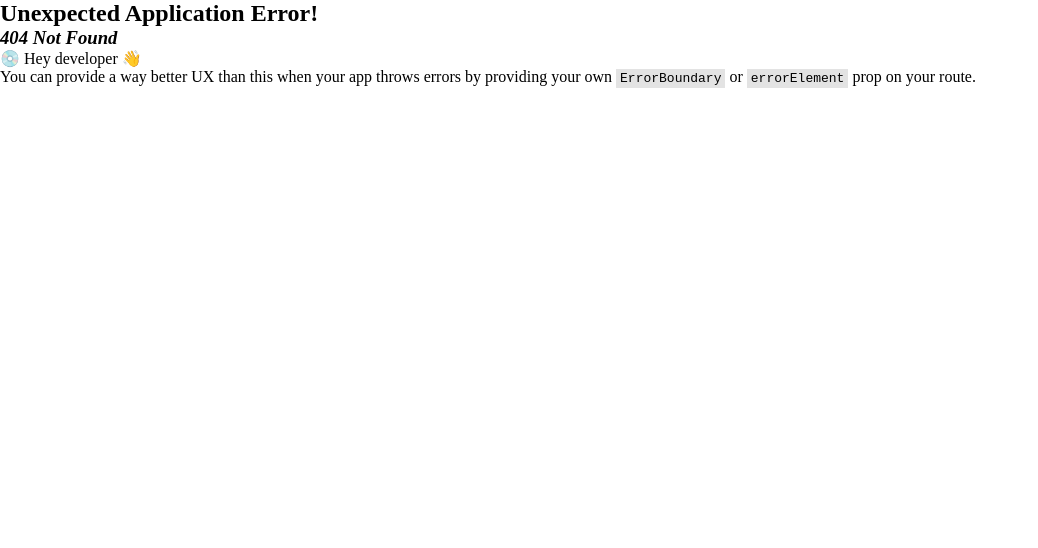
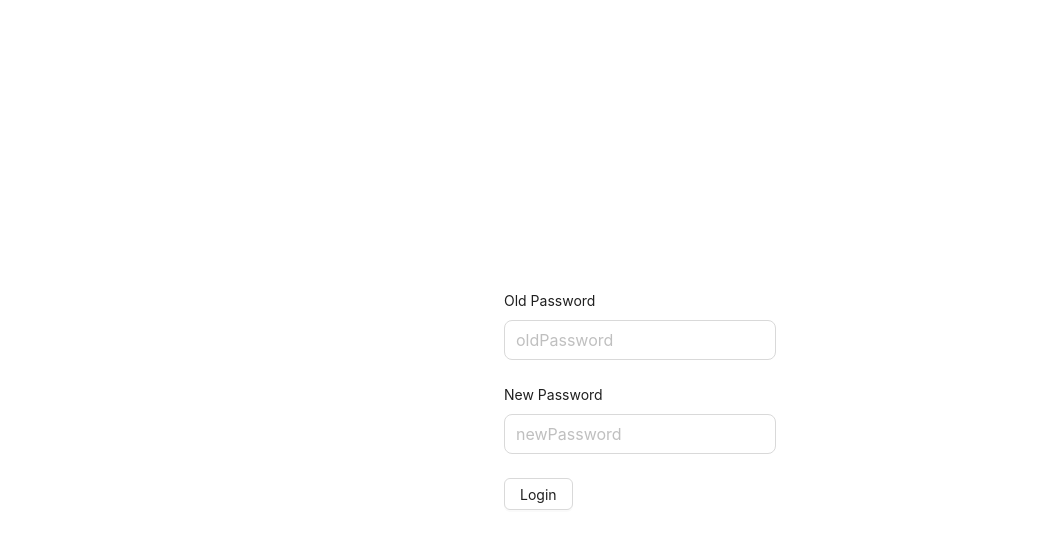
Before and after one commit to inzamulhaque/University-Of-Programming-Hero-Client, a React (Vite) app: page /change-password in a window 1280 px wide. Before the commit this address had no page. Shown: the top 548 px of the page, without its empty margins (0-1038 px from the left). Built offline with nearby package versions, Linux system fonts and the light colour scheme.

Commit message:
check role and change password

```diff
--- a/src/App.tsx
+++ b/src/App.tsx
@@ -1,14 +1,12 @@
 import MainLayout from "./components/layout/MainLayout";
 import ProtectedRoute from "./components/layout/ProtectedRoute";
 
-const App = () => {
+function App() {
   return (
-    <>
-      <ProtectedRoute>
-        <MainLayout />
-      </ProtectedRoute>
-    </>
+    <ProtectedRoute role={undefined}>
+      <MainLayout />
+    </ProtectedRoute>
   );
-};
+}
 
 export default App;
--- a/src/components/layout/ProtectedRoute.tsx
+++ b/src/components/layout/ProtectedRoute.tsx
@@ -1,11 +1,29 @@
 import { ReactNode } from "react";
-import { useAppSelector } from "../../redux/hooks";
-import { useCurrentToken } from "../../redux/features/auth/authSlice";
+import { useAppDispatch, useAppSelector } from "../../redux/hooks";
+import { logout, useCurrentToken } from "../../redux/features/auth/authSlice";
 import { Navigate } from "react-router-dom";
+import verifyToken from "../../utils/verifyToken";
 
-const ProtectedRoute = ({ children }: { children: ReactNode }) => {
+type TProtectedRoute = {
+  children: ReactNode;
+  role: string | undefined;
+};
+
+const ProtectedRoute = ({ children, role }: TProtectedRoute) => {
   const token = useAppSelector(useCurrentToken);
 
+  let user;
+
+  if (token) {
+    user = verifyToken(token);
+  }
+
+  const dispatch = useAppDispatch();
+
+  if (role !== undefined && role !== user?.role) {
+    dispatch(logout());
+    return <Navigate to="/login" replace={true} />;
+  }
   if (!token) {
     return <Navigate to="/login" replace={true} />;
   }
--- a/src/components/layout/Sidebar.tsx
+++ b/src/components/layout/Sidebar.tsx
@@ -1,10 +1,11 @@
 import { Layout, Menu } from "antd";
 import sidebarItemsGenerator from "../../utils/sidebarItemsGenerator";
 import { adminPaths } from "../../routes/admin.routes";
-import { useAppSelector } from "../../redux/hooks";
-import { selectCurrentUser } from "../../redux/features/auth/authSlice";
 import { facultyPaths } from "../../routes/faculty.routes";
 import { studentPaths } from "../../routes/student.routes";
+import { useAppSelector } from "../../redux/hooks";
+import { TUser, useCurrentToken } from "../../redux/features/auth/authSlice";
+import verifyToken from "../../utils/verifyToken";
 
 const { Sider } = Layout;
 
@@ -15,19 +16,23 @@
 };
 
 const Sidebar = () => {
-  const user = useAppSelector(selectCurrentUser);
+  const token = useAppSelector(useCurrentToken);
+
+  let user;
+
+  if (token) {
+    user = verifyToken(token);
+  }
 
   let sidebarItems;
 
-  switch (user!.role) {
+  switch ((user as TUser)!.role) {
     case userRole.ADMIN:
       sidebarItems = sidebarItemsGenerator(adminPaths, userRole.ADMIN);
       break;
-
     case userRole.FACULTY:
       sidebarItems = sidebarItemsGenerator(facultyPaths, userRole.FACULTY);
       break;
-
     case userRole.STUDENT:
       sidebarItems = sidebarItemsGenerator(studentPaths, userRole.STUDENT);
       break;
@@ -37,11 +42,10 @@
   }
 
   return (
-    <>
     <Sider
       breakpoint="lg"
       collapsedWidth="0"
-        style={{ height: "100vh", position: "sticky", top: 0, left: 0 }}
+      style={{ height: "100vh", position: "sticky", top: "0", left: "0" }}
     >
       <div
         style={{
@@ -61,7 +65,6 @@
         items={sidebarItems}
       />
     </Sider>
-    </>
   );
 };
 
--- /dev/null
+++ b/src/pages/ChangePassword.tsx
@@ -0,0 +1,38 @@
+import { Button, Row } from "antd";
+import PHForm from "../components/form/PHForm";
+import PHInput from "../components/form/PHInput";
+import { FieldValues, SubmitHandler } from "react-hook-form";
+import { useChangePasswordMutation } from "../redux/features/admin/userManagement.api";
+import { TResponse } from "../types";
+import { useAppDispatch } from "../redux/hooks";
+import { logout } from "../redux/features/auth/authSlice";
+import { useNavigate } from "react-router-dom";
+
+const ChangePassword = () => {
+  const [changePassword] = useChangePasswordMutation();
+  const dispatch = useAppDispatch();
+  const navigate = useNavigate();
+
+  const onSubmit: SubmitHandler<FieldValues> = async (data) => {
+    console.log(data);
+
+    const res = (await changePassword(data)) as TResponse<any>;
+
+    if (res?.data?.success) {
+      dispatch(logout());
+      navigate("/login");
+    }
+  };
+
+  return (
+    <Row justify="center" align="middle" style={{ height: "100vh" }}>
+      <PHForm onSubmit={onSubmit}>
+        <PHInput type="text" name="oldPassword" label="Old Password" />
+        <PHInput type="text" name="newPassword" label="New Password" />
+        <Button htmlType="submit">Login</Button>
+      </PHForm>
+    </Row>
+  );
+};
+
+export default ChangePassword;
--- a/src/pages/Login.tsx
+++ b/src/pages/Login.tsx
@@ -11,46 +11,48 @@
 
 const Login = () => {
   const navigate = useNavigate();
-
-  const [login] = useLoginMutation();
   const dispatch = useAppDispatch();
 
   const defaultValues = {
-    id: "2024010001",
-    password: "123456",
+    userId: "2024010001",
+    password: "1234567",
   };
 
-  const onSubmit = async (info: FieldValues) => {
-    const loadingToastId = toast.loading("Login in proccess! Please wait");
+  const [login] = useLoginMutation();
+
+  const onSubmit = async (data: FieldValues) => {
+    console.log(data);
+    const toastId = toast.loading("Logging in");
+
     try {
-      const res = await login(info).unwrap();
+      const userInfo = {
+        id: data.userId,
+        password: data.password,
+      };
+      const res = await login(userInfo).unwrap();
 
-      const userInfo = verifyToken(res.data.accessToken) as TUser;
+      const user = verifyToken(res.data.accessToken) as TUser;
+      dispatch(setUser({ user: user, token: res.data.accessToken }));
+      toast.success("Logged in", { id: toastId, duration: 2000 });
 
-      dispatch(setUser({ user: userInfo, token: res.data.accessToken }));
-      toast.success("Loging successful", {
-        id: loadingToastId,
-        duration: 3000,
-      });
-      navigate(`/${userInfo.role! as string}/dashboard`);
-    } catch (error) {
-      toast.error("Something went wrong! Please try again", {
-        id: loadingToastId,
-      });
+      if (res.data.needsPasswordChange) {
+        navigate(`/change-password`);
+      } else {
+        navigate(`/${user.role}/dashboard`);
+      }
+    } catch (err) {
+      toast.error("Something went wrong", { id: toastId, duration: 2000 });
     }
   };
+
   return (
-    <>
-      <Row justify="center" align="middle" style={{ height: "100vh" }}>
-        <PHForm onSubmit={onSubmit} defaultValues={defaultValues}>
-          <PHInput type="text" name="id" label="ID:" />
-
-          <PHInput type="text" name="password" label="Password:" />
-
-          <Button htmlType="submit">Login</Button>
-        </PHForm>
-      </Row>
-    </>
+    <Row justify="center" align="middle" style={{ height: "100vh" }}>
+      <PHForm onSubmit={onSubmit} defaultValues={defaultValues}>
+        <PHInput type="text" name="userId" label="ID:" />
+        <PHInput type="text" name="password" label="Password" />
+        <Button htmlType="submit">Login</Button>
+      </PHForm>
+    </Row>
   );
 };
 
--- a/src/redux/api/baseApi.ts
+++ b/src/redux/api/baseApi.ts
@@ -35,6 +35,10 @@
     toast.error(result?.error?.data?.message);
   }
 
+  if (result?.error?.status === 403) {
+    toast.error(result?.error?.data?.message);
+  }
+
   if (result?.error?.status === 401) {
     const res = await fetch("http://localhost:7000/api/v1/auth/refresh-token", {
       method: "POST",
--- a/src/redux/features/admin/userManagement.api.ts
+++ b/src/redux/features/admin/userManagement.api.ts
@@ -59,6 +59,14 @@
         };
       },
     }),
+
+    changePassword: builder.mutation({
+      query: (data) => ({
+        url: "/auth/change-password",
+        method: "POST",
+        body: data,
+      }),
+    }),
   }),
 });
 
@@ -66,4 +74,5 @@
   useAddStudentMutation,
   useGetAllStudentsQuery,
   useGetAllFacultiesQuery,
+  useChangePasswordMutation,
 } = userManagementApi;
--- a/src/routes/routes.tsx
+++ b/src/routes/routes.tsx
@@ -6,36 +6,49 @@
 import routeGenerator from "../utils/routesGenerator";
 import { facultyPaths } from "./faculty.routes";
 import { studentPaths } from "./student.routes";
+import ProtectedRoute from "../components/layout/ProtectedRoute";
+import ChangePassword from "../pages/ChangePassword";
 
 const router = createBrowserRouter([
   {
     path: "/",
     element: <App />,
   },
-
   {
     path: "/admin",
-    element: <App />,
+    element: (
+      <ProtectedRoute role="admin">
+        <App />
+      </ProtectedRoute>
+    ),
     children: routeGenerator(adminPaths),
   },
-
   {
     path: "/faculty",
-    element: <App />,
+    element: (
+      <ProtectedRoute role="faculty">
+        <App />
+      </ProtectedRoute>
+    ),
     children: routeGenerator(facultyPaths),
   },
-
   {
     path: "/student",
-    element: <App />,
+    element: (
+      <ProtectedRoute role="student">
+        <App />
+      </ProtectedRoute>
+    ),
     children: routeGenerator(studentPaths),
   },
-
   {
     path: "/login",
     element: <Login />,
   },
-
+  {
+    path: "/change-password",
+    element: <ChangePassword />,
+  },
   {
     path: "/register",
     element: <Register />,
```
Lines whose indentation alone changed are shown as unchanged.
